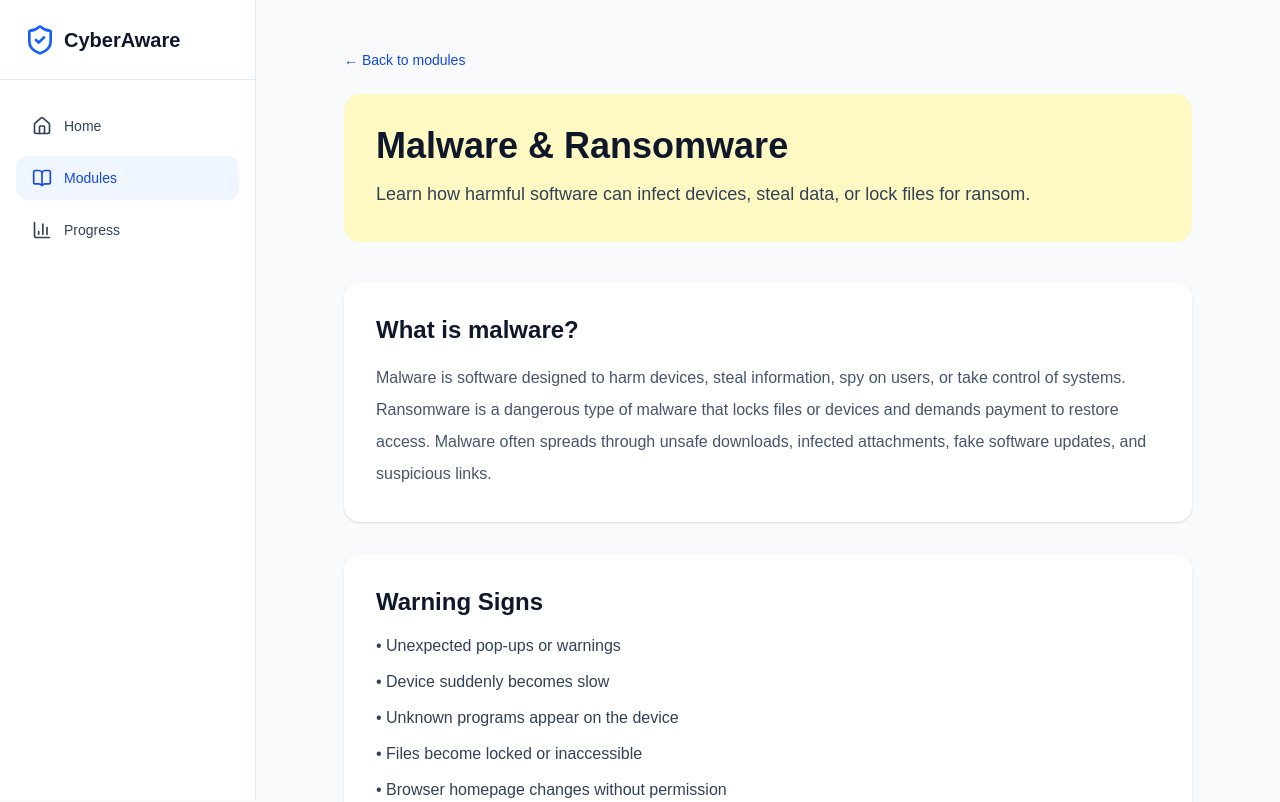
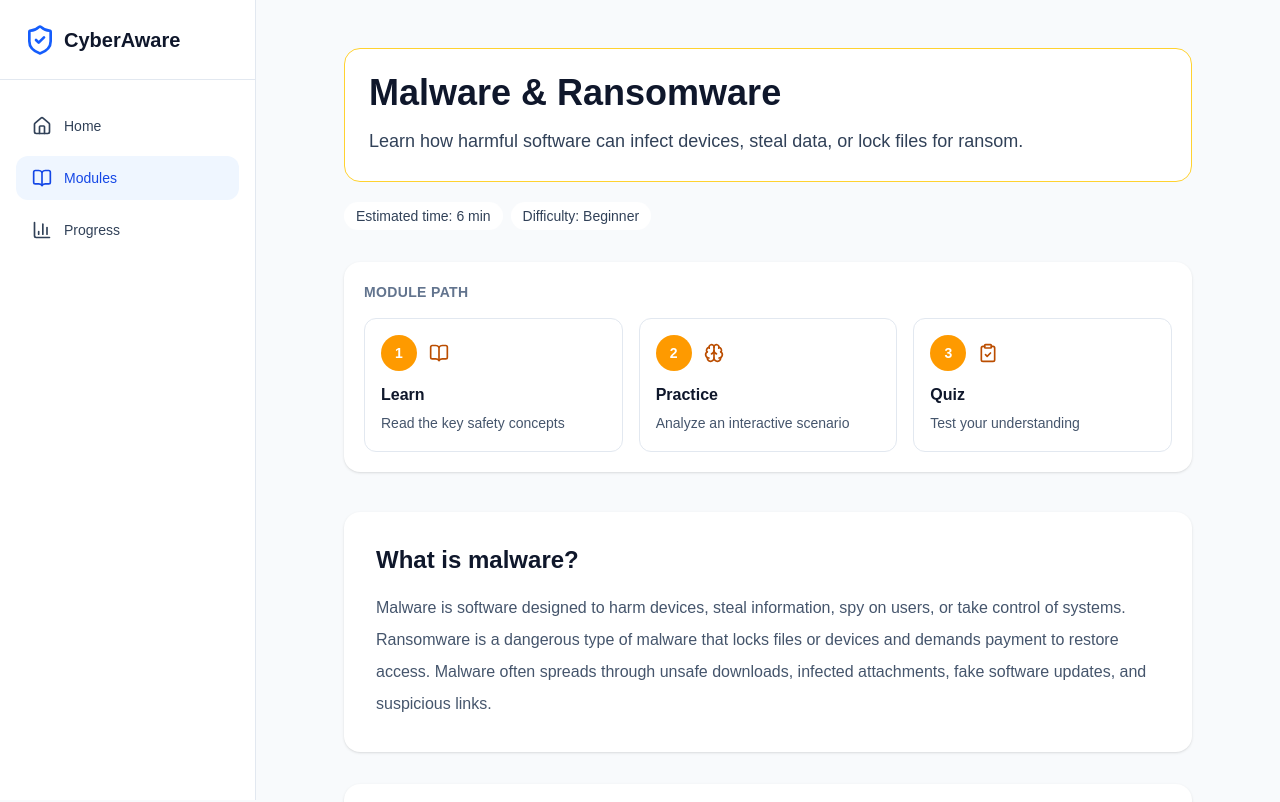
Before and after one commit to TIS0N/cyber-awareness-app, a Next.js app: page /modules/malware in a window 1280 px wide. Shown: the top 802 px of the page. Built offline with nearby package versions, Linux system fonts and the light colour scheme.

Commit message:
improved navigation inside each module, added difficulty, and improved the overall look

```diff
--- a/src/app/layout.tsx
+++ b/src/app/layout.tsx
@@ -13,7 +13,7 @@ export default function RootLayout({
   children: React.ReactNode;
 }>) {
   return (
-    <html lang="en">
+    <html lang="en" data-scroll-behavior="smooth">
       <body className="bg-slate-50 text-slate-900">
         <AppNavigation />
 
--- a/src/app/modules/ModulesClient.tsx
+++ b/src/app/modules/ModulesClient.tsx
@@ -37,6 +37,8 @@ export default function ModulesClient() {
               title={module.title}
               description={module.description}
               color={module.color}
+              estimatedTime={module.estimatedTime}
+              difficulty={module.difficulty}
               completed={Boolean(moduleProgress)}
               score={moduleProgress?.score}
               totalQuestions={moduleProgress?.totalQuestions}
--- a/src/app/modules/[id]/page.tsx
+++ b/src/app/modules/[id]/page.tsx
@@ -1,8 +1,9 @@
 import Link from "next/link";
+import { notFound } from "next/navigation";
 import { modules } from "../../../data/modules";
-import { notFound } from "next/navigation";
 import { scenarios } from "../../../data/scenarios";
 import ScenarioCard from "../../../components/scenarios/ScenarioCard";
+import ModulePathIndicator from "../../../components/modules/ModulePathIndicator";
 
 interface ModulePageProps {
   params: Promise<{
@@ -10,27 +11,55 @@ interface ModulePageProps {
   }>;
 }
 
+const quizThemes: Record<
+  string,
+  {
+    section: string;
+    button: string;
+    label: string;
+  }
+> = {
+  phishing: {
+    section: "border-red-200 bg-white",
+    button: "bg-red-500 text-white hover:bg-red-700",
+    label: "text-red-500",
+  },
+  passwords: {
+    section: "border-green-200 bg-white",
+    button: "bg-green-600 text-white hover:bg-green-700",
+    label: "text-green-700",
+  },
+  malware: {
+    section: "border-yellow-200 bg-white",
+    button: "bg-yellow-500 text-slate-950 hover:bg-yellow-600",
+    label: "text-yellow-700",
+  },
+  scams: {
+    section: "border-blue-200 bg-white",
+    button: "bg-blue-600 text-white hover:bg-blue-700",
+    label: "text-blue-700",
+  },
+};
+
 export default async function ModulePage({ params }: ModulePageProps) {
   const { id } = await params;
 
-  const module1 = modules.find((m) => m.id === id);
-
-  const moduleScenario = scenarios.find((scenario) => scenario.moduleId === id);
+  const module1 = modules.find((module) => module.id === id);
 
   if (!module1) {
     notFound();
   }
 
+  const moduleScenarios = scenarios.filter(
+    (scenario) => scenario.moduleId === id,
+  );
+
+  const quizTheme = quizThemes[module1.id] ?? quizThemes.phishing;
+
   return (
     <div className="mx-auto max-w-4xl px-6 py-12">
-      <Link
-        href="/modules"
-        className="mb-6 inline-flex text-sm font-medium text-blue-700 hover:underline"
-      >
-        ← Back to modules
-      </Link>
       {/* Header */}
-      <div className={`${module1.color} rounded-2xl p-8`}>
+      <div className={`${module1.color} rounded-2xl border bg-white p-6`}>
         <h1 className="mb-3 text-4xl font-bold text-slate-900">
           {module1.title}
         </h1>
@@ -40,8 +69,23 @@ export default async function ModulePage({ params }: ModulePageProps) {
         </p>
       </div>
 
+      <div className="mt-5 flex flex-wrap gap-2">
+        <span className="rounded-full bg-white px-3 py-1 text-sm font-medium text-slate-700">
+          Estimated time: {module1.estimatedTime}
+        </span>
+
+        <span className="rounded-full bg-white px-3 py-1 text-sm font-medium text-slate-700">
+          Difficulty: {module1.difficulty}
+        </span>
+      </div>
+
+      <ModulePathIndicator moduleId={module1.id} />
+
       {/* Main Explanation */}
-      <section className="mt-10 rounded-2xl bg-white p-8 shadow-sm">
+      <section
+        id="learn"
+        className="mt-10 scroll-mt-8 rounded-2xl bg-white p-8 shadow-sm"
+      >
         <h2 className="mb-4 text-2xl font-bold text-slate-900">
           {module1.question}
         </h2>
@@ -90,25 +134,52 @@ export default async function ModulePage({ params }: ModulePageProps) {
         </section>
       )}
 
-      {moduleScenario && <ScenarioCard scenario={moduleScenario} />}
+      {/* Interactive Scenarios */}
+      {moduleScenarios.length > 0 && (
+        <section id="practice" className="scroll-mt-8">
+          {moduleScenarios.map((scenario) => (
+            <ScenarioCard key={scenario.id} scenario={scenario} />
+          ))}
+        </section>
+      )}
 
-      <section className="mt-10 flex justify-end">
+      {/* Quiz */}
+      <section
+        id="quiz"
+        className={`mt-10 scroll-mt-8 rounded-2xl border p-8 shadow-sm ${quizTheme.section}`}
+      >
+        <p
+          className={`mb-2 text-sm font-bold uppercase tracking-wide ${quizTheme.label}`}
+        >
+          Final step
+        </p>
+
+        <h2 className="mb-3 text-2xl font-bold text-slate-900">
+          Quiz & Review
+        </h2>
+
+        <p className="mb-6 max-w-2xl leading-7 text-slate-700">
+          Test what you learned in this module. You will receive feedback after
+          each answer and your score will be saved to your progress page.
+        </p>
+
         <Link
           href={`/quiz/${module1.id}`}
-          className="
-      rounded-xl
-      bg-blue-600
-      px-6
-      py-3
-      font-medium
-      text-white
-      transition
-      hover:bg-blue-700
-    "
+          className={`inline-flex rounded-xl px-8 py-3 font-bold transition ${quizTheme.button}`}
         >
           Start Quiz
         </Link>
       </section>
+      {/*}
+      <section id="quiz" className="mt-10 flex scroll-mt-8 justify-end">
+        <Link
+          href={`/quiz/${module1.id}`}
+          className="rounded-xl bg-blue-600 px-6 py-3 font-medium text-white transition hover:bg-blue-700"
+        >
+          Start Quiz
+        </Link>
+      </section>
+{*/}
     </div>
   );
 }
--- a/src/components/home/HomeClient.tsx
+++ b/src/components/home/HomeClient.tsx
@@ -44,6 +44,8 @@ export default function HomeClient() {
                 title={module.title}
                 description={module.description}
                 color={module.color}
+                estimatedTime={module.estimatedTime}
+                difficulty={module.difficulty}
                 completed={Boolean(moduleProgress)}
                 score={moduleProgress?.score}
                 totalQuestions={moduleProgress?.totalQuestions}
--- a/src/components/modules/ModuleCard.tsx
+++ b/src/components/modules/ModuleCard.tsx
@@ -1,10 +1,13 @@
 import Link from "next/link";
+import { Clock, Signal } from "lucide-react";
 
 interface ModuleCardProps {
   id: string;
   title: string;
   description: string;
   color: string;
+  estimatedTime: string;
+  difficulty: "Beginner" | "Intermediate";
   completed?: boolean;
   score?: number;
   totalQuestions?: number;
@@ -15,6 +18,8 @@ export default function ModuleCard({
   title,
   description,
   color,
+  estimatedTime,
+  difficulty,
   completed = false,
   score,
   totalQuestions,
@@ -22,7 +27,7 @@ export default function ModuleCard({
   return (
     <Link
       href={`/modules/${id}`}
-      className={`${color} rounded-2xl border border-slate-200 p-6 transition hover:scale-[1.02] hover:shadow-md`}
+      className={`rounded-2xl border bg-white p-6 transition hover:scale-[1.02] hover:shadow-md ${color}`}
     >
       <div className="mb-3 flex items-start justify-between gap-3">
         <h2 className="text-2xl font-bold text-slate-900">{title}</h2>
@@ -36,6 +41,18 @@ export default function ModuleCard({
 
       <p className="text-sm leading-6 text-slate-700">{description}</p>
 
+      <div className="mt-5 flex flex-wrap gap-2">
+        <span className="inline-flex items-center gap-1 rounded-full bg-white px-3 py-1 text-xs font-medium text-slate-700">
+          <Clock className="h-3.5 w-3.5" />
+          {estimatedTime}
+        </span>
+
+        <span className="inline-flex items-center gap-1 rounded-full bg-white px-3 py-1 text-xs font-medium text-slate-700">
+          <Signal className="h-3.5 w-3.5" />
+          {difficulty}
+        </span>
+      </div>
+
       {completed && score !== undefined && totalQuestions !== undefined && (
         <p className="mt-4 text-sm font-medium text-green-800">
           Score: {score} / {totalQuestions}
--- /dev/null
+++ b/src/components/modules/ModulePathIndicator.tsx
@@ -0,0 +1,103 @@
+import { BookOpen, Brain, ClipboardCheck } from "lucide-react";
+
+interface ModulePathIndicatorProps {
+  moduleId: string;
+}
+
+const pathThemes: Record<
+  string,
+  {
+    hover: string;
+    number: string;
+    icon: string;
+  }
+> = {
+  phishing: {
+    hover: "hover:border-red-300 hover:bg-red-50",
+    number: "bg-red-600",
+    icon: "text-red-700",
+  },
+  passwords: {
+    hover: "hover:border-green-300 hover:bg-green-50",
+    number: "bg-green-600",
+    icon: "text-green-700",
+  },
+  malware: {
+    hover: "hover:border-amber-300 hover:bg-amber-50",
+    number: "bg-amber-500",
+    icon: "text-amber-700",
+  },
+  scams: {
+    hover: "hover:border-blue-300 hover:bg-blue-50",
+    number: "bg-blue-600",
+    icon: "text-blue-700",
+  },
+};
+
+export default function ModulePathIndicator({
+  moduleId,
+}: ModulePathIndicatorProps) {
+  const theme = pathThemes[moduleId] ?? pathThemes.phishing;
+
+  const steps = [
+    {
+      number: "1",
+      title: "Learn",
+      description: "Read the key safety concepts",
+      href: "#learn",
+      icon: BookOpen,
+    },
+    {
+      number: "2",
+      title: "Practice",
+      description: "Analyze an interactive scenario",
+      href: "#practice",
+      icon: Brain,
+    },
+    {
+      number: "3",
+      title: "Quiz",
+      description: "Test your understanding",
+      href: "#quiz",
+      icon: ClipboardCheck,
+    },
+  ];
+
+  return (
+    <section className="mt-8 rounded-2xl bg-white p-5 shadow-sm">
+      <p className="mb-4 text-sm font-semibold uppercase tracking-wide text-slate-500">
+        Module path
+      </p>
+
+      <div className="grid gap-4 md:grid-cols-3">
+        {steps.map((step) => {
+          const Icon = step.icon;
+
+          return (
+            <a
+              key={step.title}
+              href={step.href}
+              className={`rounded-xl border border-slate-200 p-4 transition ${theme.hover}`}
+            >
+              <div className="mb-3 flex items-center gap-3">
+                <div
+                  className={`flex h-9 w-9 items-center justify-center rounded-full text-sm font-bold text-white ${theme.number}`}
+                >
+                  {step.number}
+                </div>
+
+                <Icon className={`h-5 w-5 ${theme.icon}`} />
+              </div>
+
+              <h3 className="font-bold text-slate-900">{step.title}</h3>
+
+              <p className="mt-1 text-sm leading-6 text-slate-600">
+                {step.description}
+              </p>
+            </a>
+          );
+        })}
+      </div>
+    </section>
+  );
+}
--- a/src/data/modules.ts
+++ b/src/data/modules.ts
@@ -4,7 +4,10 @@ export const modules: Module[] = [
   {
     id: "phishing",
     title: "Phishing & Fake Messages",
-    color: "bg-red-100",
+    color: "border-red-300 bg-white",
+
+    estimatedTime: "6 min",
+    difficulty: "Beginner",
 
     description:
       "Learn how attackers use fake emails, messages, and websites to steal sensitive information.",
@@ -41,7 +44,10 @@ export const modules: Module[] = [
   {
     id: "passwords",
     title: "Passwords & Account Protection",
-    color: "bg-green-100",
+    color: "border-green-300 bg-white",
+
+    estimatedTime: "5 min",
+    difficulty: "Beginner",
 
     description:
       "Learn how to create strong passwords and protect your online accounts from unauthorized access.",
@@ -78,7 +84,10 @@ export const modules: Module[] = [
   {
     id: "malware",
     title: "Malware & Ransomware",
-    color: "bg-yellow-100",
+    color: "border-amber-300 bg-white",
+
+    estimatedTime: "6 min",
+    difficulty: "Beginner",
 
     description:
       "Learn how harmful software can infect devices, steal data, or lock files for ransom.",
@@ -115,7 +124,10 @@ export const modules: Module[] = [
   {
     id: "scams",
     title: "Online Scams & Fraud",
-    color: "bg-blue-100",
+    color: "border-blue-300 bg-white",
+
+    estimatedTime: "7 min",
+    difficulty: "Beginner",
 
     description:
       "Recognize common online scams and learn how scammers manipulate people into sending money or sharing information.",
--- a/src/types/module.ts
+++ b/src/types/module.ts
@@ -3,6 +3,9 @@ export interface Module {
   title: string;
   description: string;
   color: string;
+
+  estimatedTime: string;
+  difficulty: "Beginner" | "Intermediate";
 
   question: string;
   overview: string;
```
